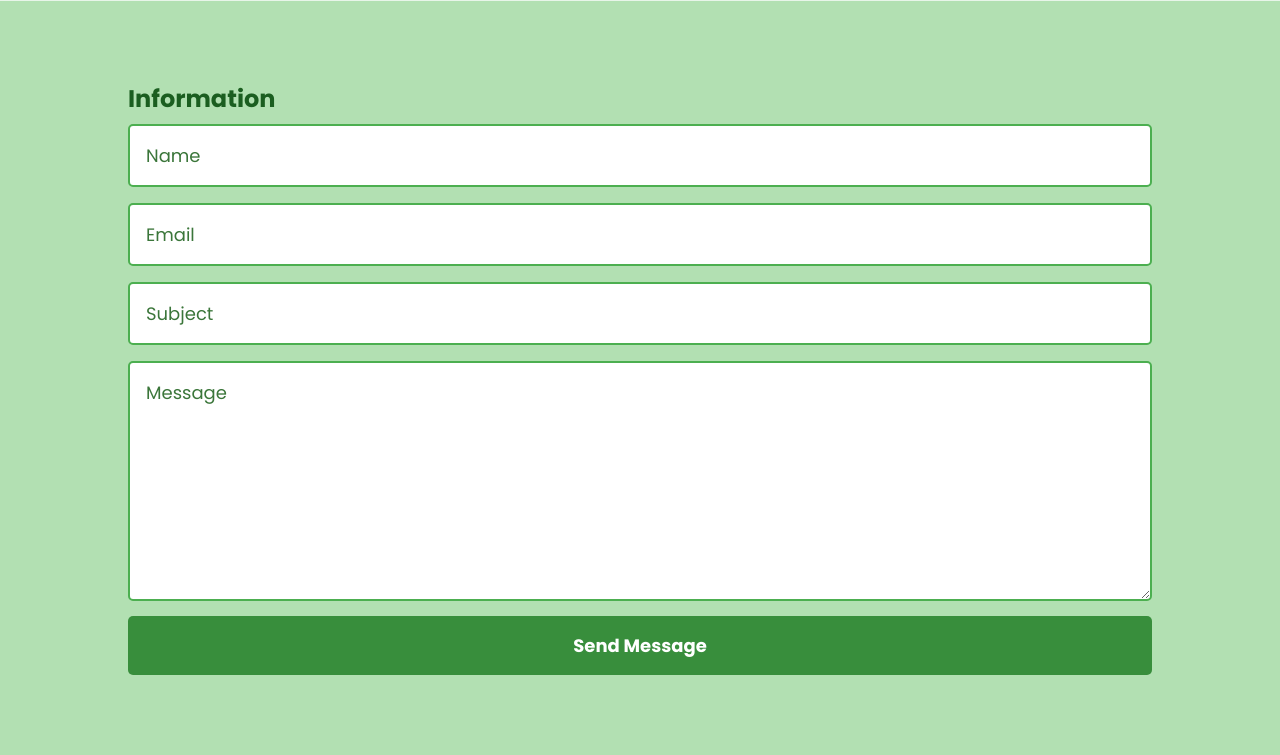
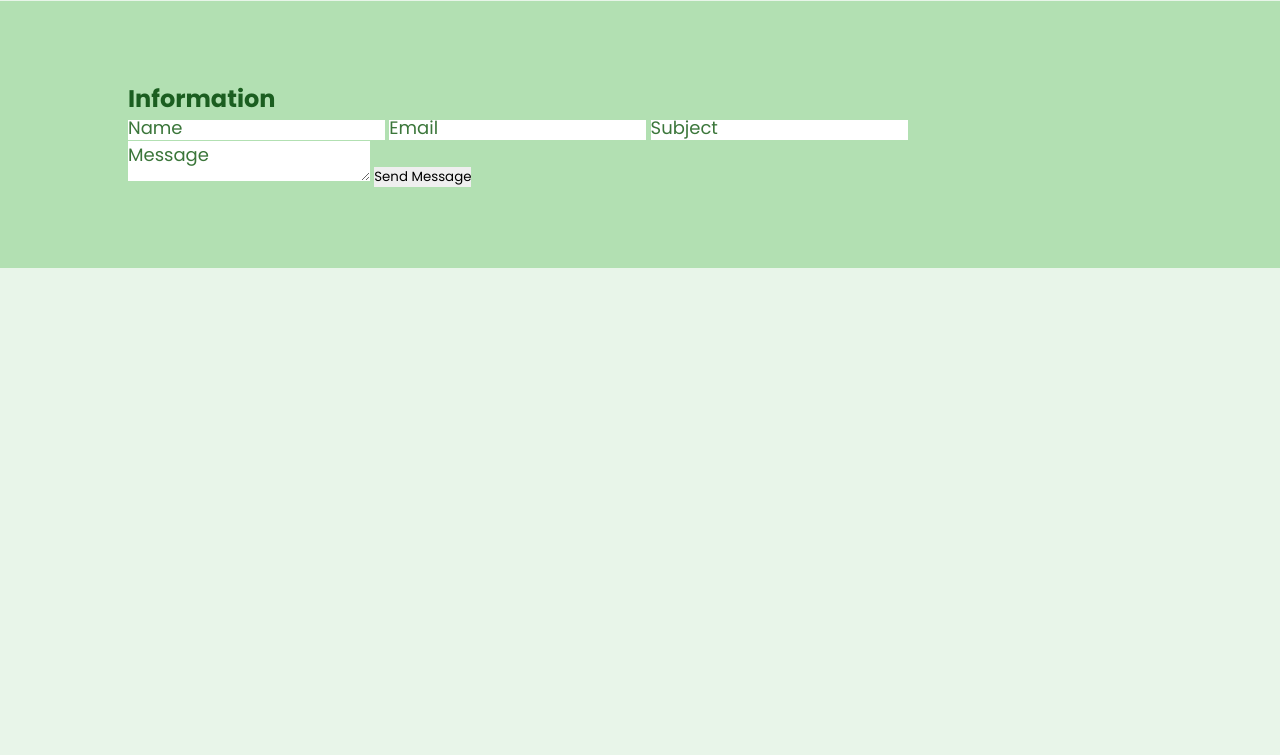
Before and after one commit to jewfaith/jewfaith.github.io, a PHP site: page / in a window 1280 px wide. Shown: the part 622-1377 px from the top of the page. After the commit the page ends 890 px from the top, so only its background shows below. Run offline with PHP 8.4, Linux system fonts and the light colour scheme; some libraries are stand-ins or nearby versions.

Commit message:
Update app.css

```diff
--- a/asset/app.css
+++ b/asset/app.css
@@ -111,48 +111,6 @@ p {
     text-align: justify;
 }
 
-.error {
-    border: 2px solid #d32f2f;
-    width: 100%;
-    padding: 16px;
-    margin: 8px 0;
-    font-size: 18px;
-    color: #d32f2f;
-    background: #ffcdd2;
-    border-radius: 5px;
-    font-style: oblique;
-    box-sizing: border-box;
-    outline: none;
-}
-
-form input,
-form textarea {
-    width: 100%;
-    padding: 16px;
-    margin: 8px 0;
-    font-size: 18px;
-    border-radius: 5px;
-    box-sizing: border-box;
-    border: 2px solid #4caf50;
-}
-
-form textarea {
-    min-height: 240px;
-    resize: vertical;
-}
-
-button {
-    width: 100%;
-    font-weight: bolder;
-    cursor: pointer;
-    padding: 16px;
-    font-size: 18px;
-    border-radius: 5px;
-    color: #ffffff;
-    background: #388e3c;
-    box-sizing: border-box;
-}
-
 @media (max-width: 530px) {
     .row {
         flex-wrap: wrap;
```
